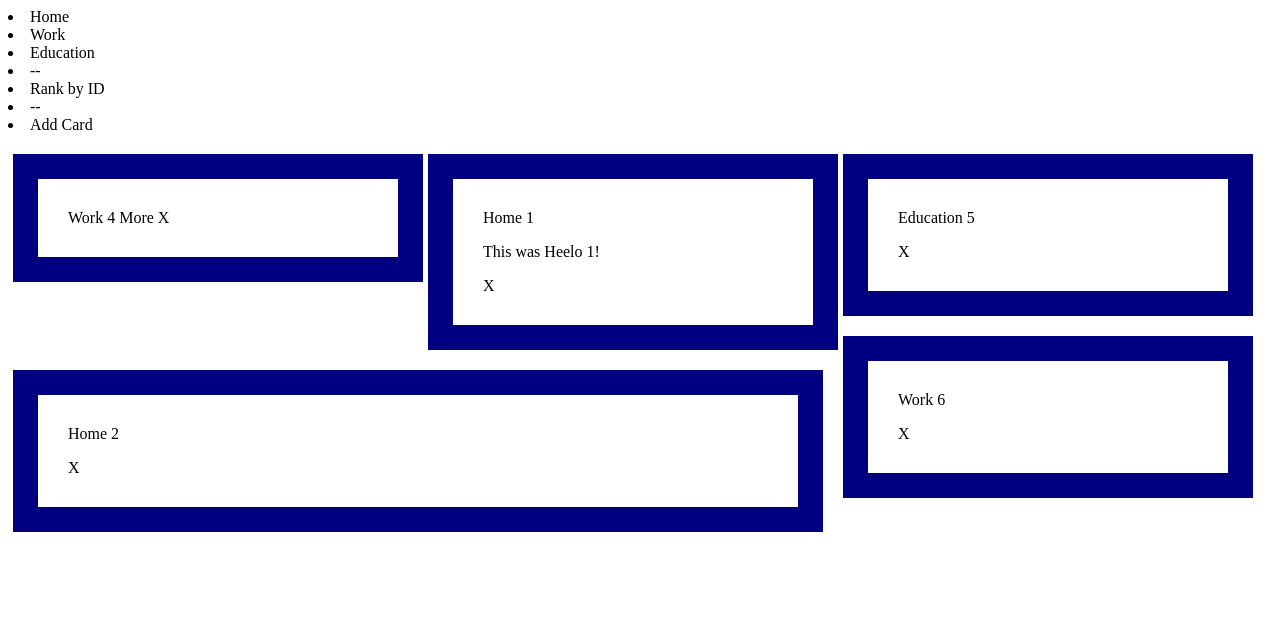
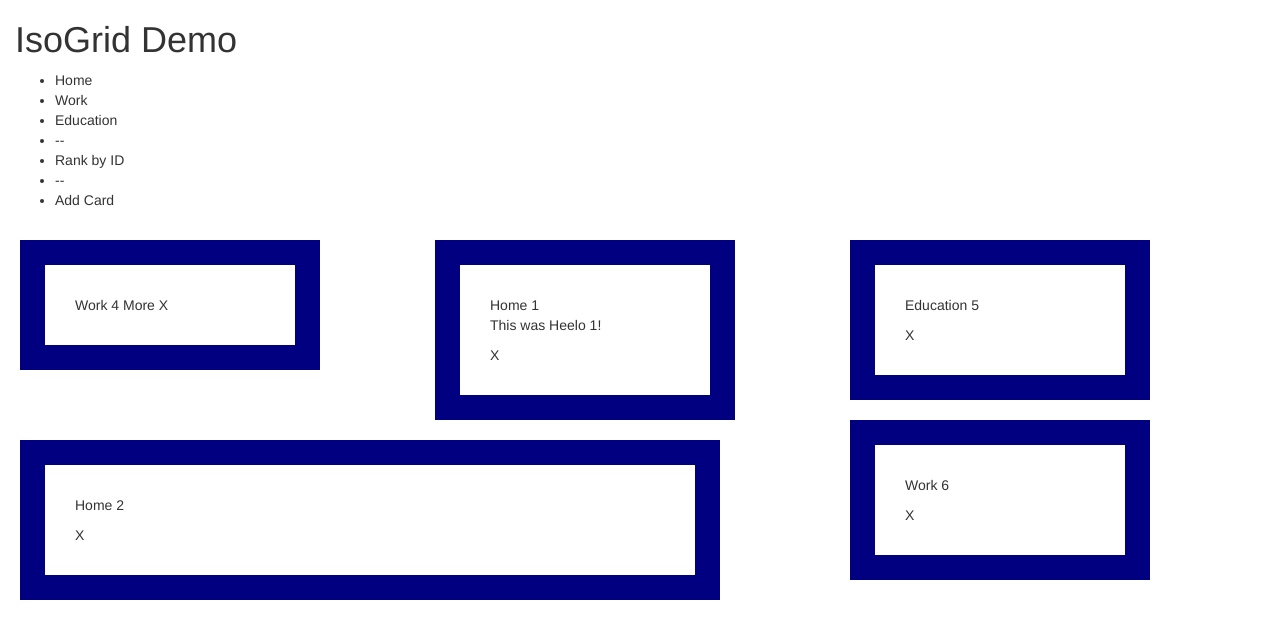
Before and after one commit to tristanguigue/angular-dynamic-layout, a website: page index.html in a window 1280 px wide. Drawn offline with Linux system fonts and the light colour scheme.

Commit message:
Added bootstrap

```diff
--- a/index.html
+++ b/index.html
@@ -1,8 +1,12 @@
-<html ng-app="gridApp">
+<!DOCTYPE html>
+<html ng-app="gridApp" lang="en">
   <head>
+    <meta name="viewport" content="width=device-width, initial-scale=1">
+    <link rel="stylesheet" href="bower_components/bootstrap/dist/css/bootstrap.min.css"></script>
     <script src="bower_components/angular/angular.min.js"></script>
     <script src="bower_components/isogrid/dist/isogrid.min.js"></script>
     <script src="app/app.js"></script>
+
     <style>
     /* Extra small devices (phones, less than 768px) */
     .columns{
@@ -64,9 +68,13 @@
 
 
     </style>
+    <title> IsoGrid Demo</title>
   </head>
   <body ng-controller="GridContainer">
+    <div class="container-fluid">
+      <h1> IsoGrid Demo</h1>
       <div>
+        <ul>
           <li ng-click="filter('home')">Home</li>
           <li ng-click="filter('work')">Work</li>
           <li ng-click="filter('education')">Education</li>
@@ -74,7 +82,9 @@
           <li ng-click="orderBy('id')"> Rank by ID </li>
           <li> -- </li>
           <li ng-click="addItem()"> Add Card </li>
+        </ul>
       </div>
       <isogrid items="cards" filters="filters" rankers="rankers" style="position: relative;"></isogrid>
+    </div>
   </body>
 </html>
```
Also changed, not shown: bower_components/bootstrap/dist/css/bootstrap.min.css (added). Lines whose indentation alone changed are shown as unchanged.
